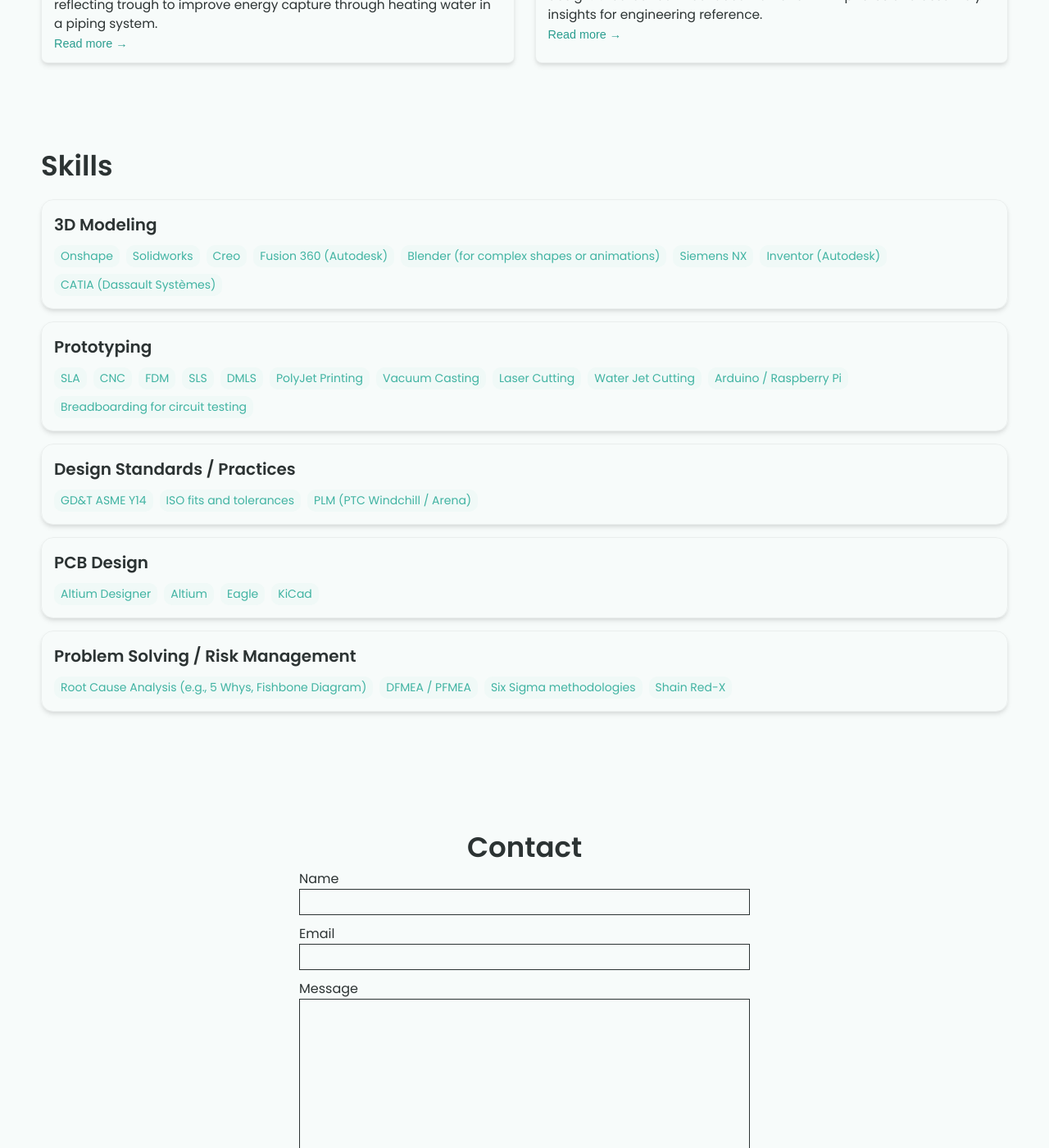
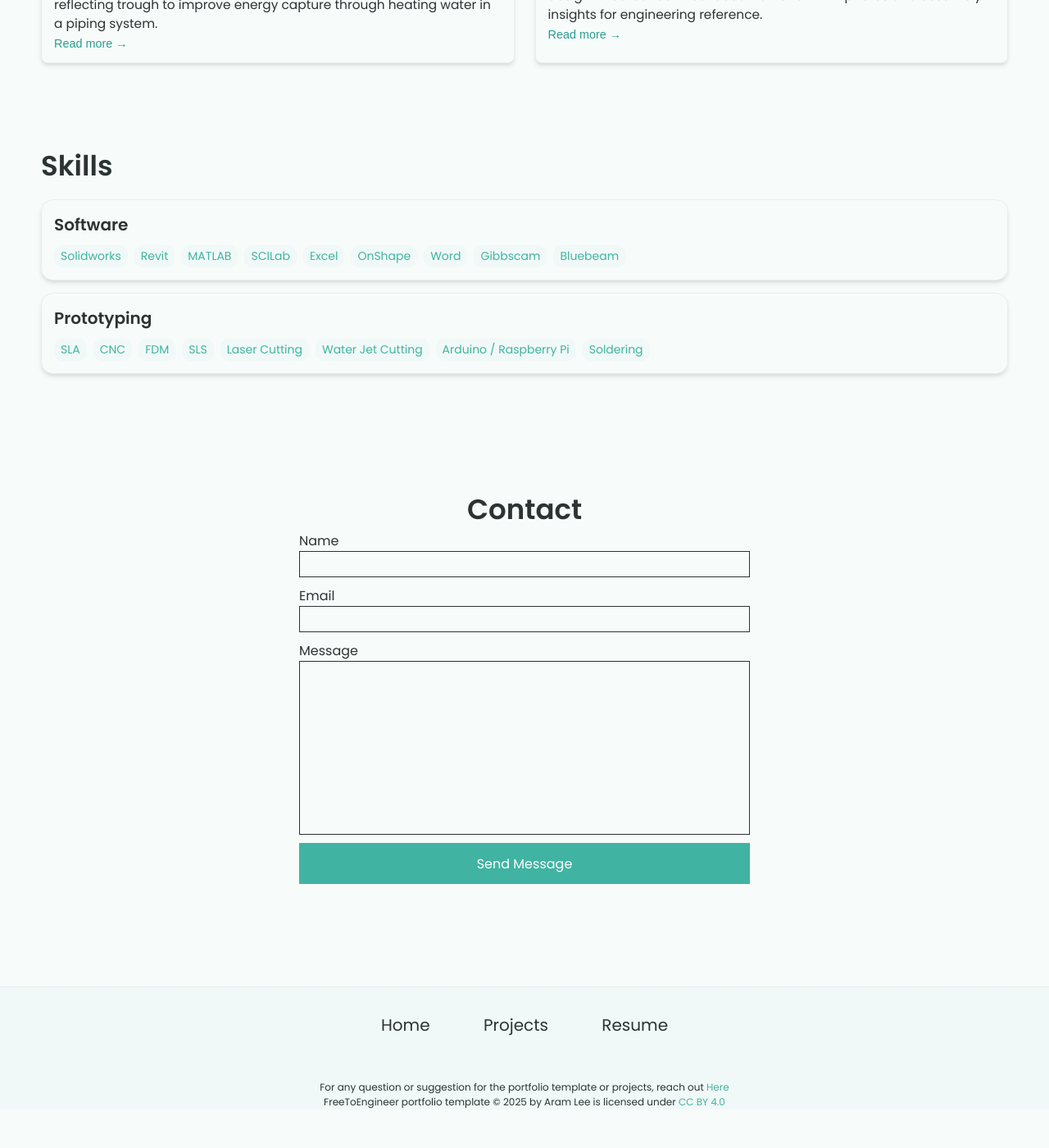
Before and after one commit to maggiedriggs/maggiedriggs.github.io, a Jekyll site: the page built from index.html, in a window 1280 px wide and 1400 px high, scrolled down 1892 px. Shown: the whole window at 82% size. Built offline with Jekyll 4.4.1, drawn with Linux system fonts in a browser that asks for light colours; after the commit the page ends 3245 px from its top, so only the background shows below that.

Commit message:
Update _config.yml

```diff
--- a/_config.yml
+++ b/_config.yml
@@ -44,46 +44,29 @@
 
 # Skills Section - Add the list of your Skills by categories/tools. The indentation for each level needs to be precise.
 skills:
-  - category: 3D Modeling
+  - category: Software
     tools:
-    - Onshape
     - Solidworks
-    - Creo
-    - Fusion 360 (Autodesk)
-    - Blender (for complex shapes or animations)
-    - Siemens NX
-    - Inventor (Autodesk)
-    - CATIA (Dassault Systèmes)
+    - Revit
+    - MATLAB
+    - SCILab
+    - Excel
+    - OnShape
+    - Word
+    - Gibbscam
+    - Bluebeam
+
   - category: Prototyping
     tools:
     - SLA
     - CNC
     - FDM
     - SLS
-    - DMLS
-    - PolyJet Printing
-    - Vacuum Casting
     - Laser Cutting
     - Water Jet Cutting
     - Arduino / Raspberry Pi
-    - Breadboarding for circuit testing
-  - category: Design Standards / Practices
-    tools:
-    - GD&T ASME Y14
-    - ISO fits and tolerances
-    - PLM (PTC Windchill / Arena)
-  - category: PCB Design
-    tools:
-    - Altium Designer
-    - Altium
-    - Eagle
-    - KiCad
-  - category: Problem Solving / Risk Management
-    tools:
-    - Root Cause Analysis (e.g., 5 Whys, Fishbone Diagram)
-    - DFMEA / PFMEA
-    - Six Sigma methodologies
-    - Shain Red-X
+    - Soldering
+
 
 
 # Contact Form Setup. Setup an account and copy over the key. When someone fills out the form, it will be received in your email.
```
